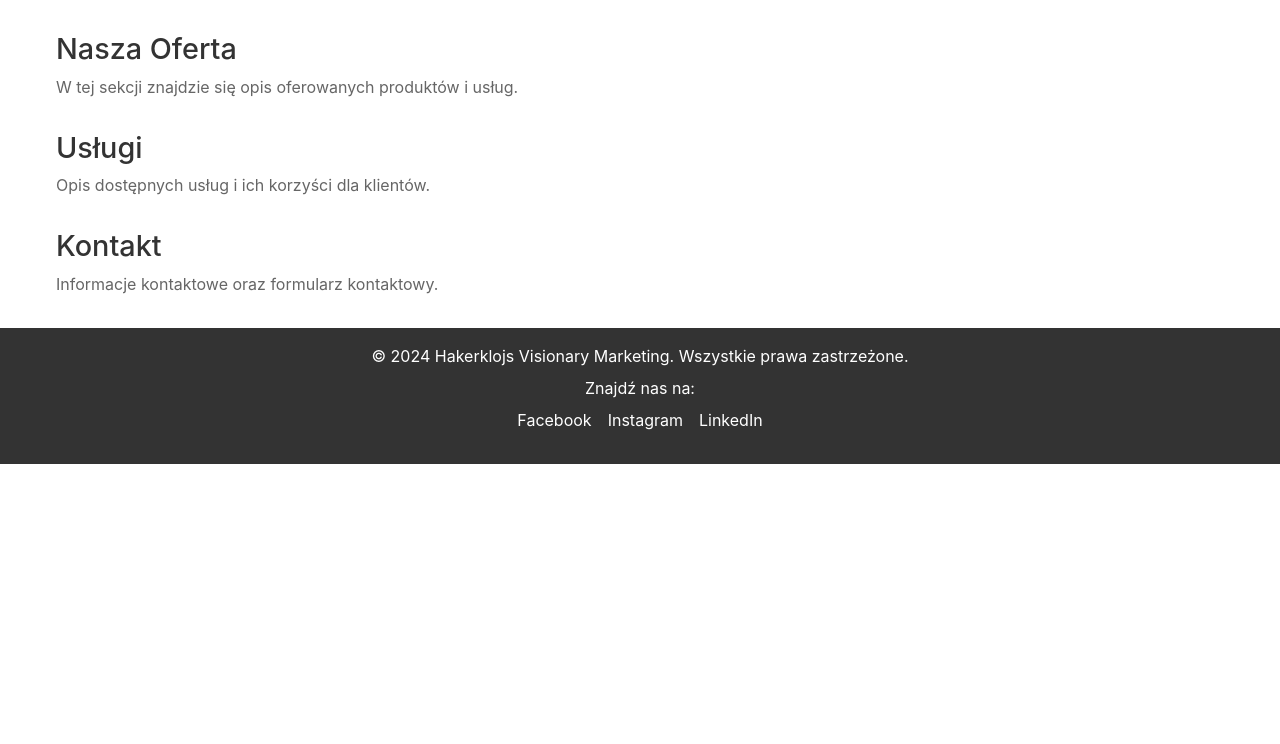
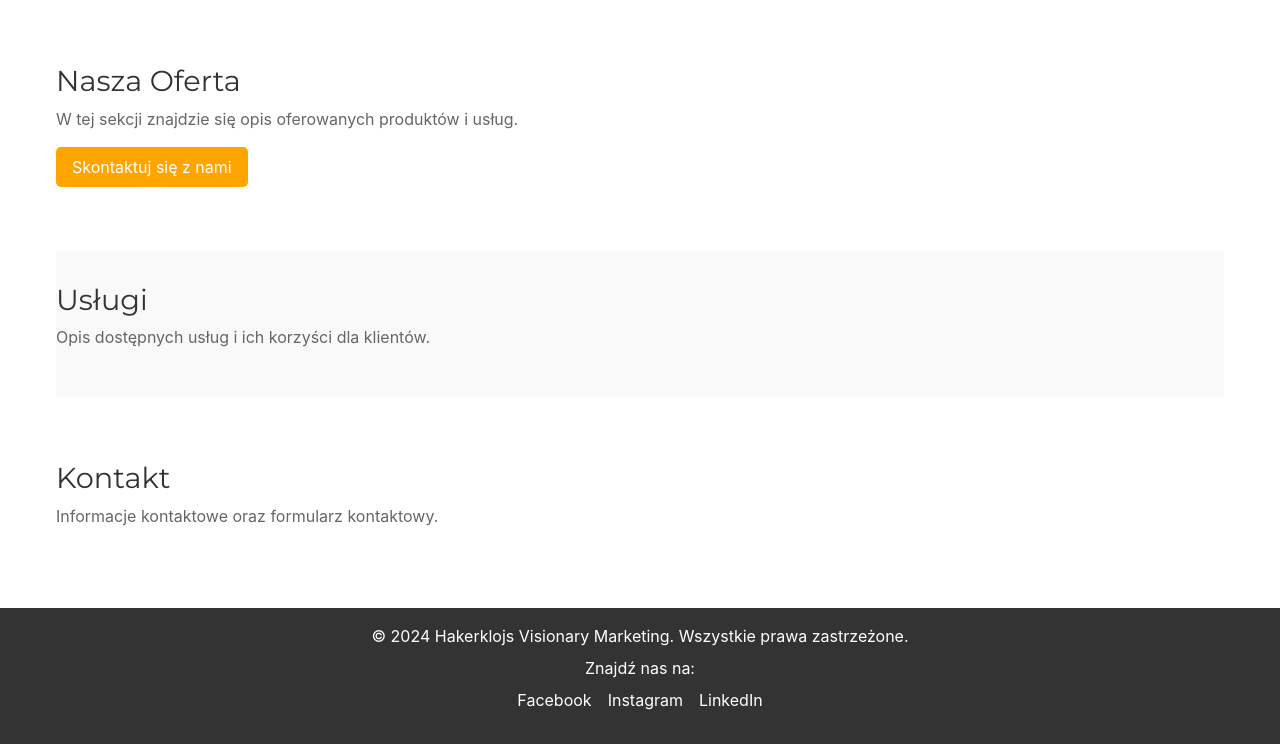
Before and after one commit to patryksobieranskikla/hakerklojs_project, a Flask app: template templates/base.html in a window 1280 px wide. Shown: the part 72-816 px from the top of the page. Before the commit the page ends 536 px from the top, so only its background shows below. Run offline with Flask 3, Linux system fonts and the light colour scheme; the template is opened without the code that fills it, so the values that code supplies are empty; style sheets or scripts are compiled from the project's sources; some libraries are stand-ins or nearby versions.

Commit message:
Dodano rozszerzoną stylizację i animacje do sekcji strony

```diff
--- a/scss/main.scss
+++ b/scss/main.scss
@@ -5,6 +5,62 @@
     margin: 0;
     padding: 0;
     box-sizing: border-box;
+}
+// Kolory
+$primary-color: #333;
+$secondary-color: #ffa500;
+$background-color: #f4f4f4;
+$text-color: #333;
+$link-hover-color: #e69500;
+
+// Typografia
+body {
+    font-family: 'Roboto', sans-serif;
+    color: $text-color;
+    background-color: $background-color;
+    line-height: 1.6;
+}
+
+h1, h2, h3 {
+    font-family: 'Montserrat', sans-serif;
+    color: $primary-color;
+}
+
+a {
+    color: $secondary-color;
+    text-decoration: none;
+
+    &:hover {
+        color: $link-hover-color;
+    }
+}
+// Stylizacja przycisków CTA
+.cta-button {
+    display: inline-block;
+    background-color: $secondary-color;
+    color: #fff;
+    padding: 0.5rem 1.5rem;
+    font-size: 1rem;
+    border-radius: 5px;
+    transition: background-color 0.3s ease, transform 0.2s ease;
+    text-align: center;
+
+    &:hover {
+        background-color: $link-hover-color;
+        transform: translateY(-2px);
+    }
+}
+// Animacje dla sekcji
+section {
+    opacity: 0;
+    transform: translateY(20px);
+    transition: opacity 0.5s ease, transform 0.5s ease;
+}
+
+// Klasa, która będzie dodawana w JavaScript, aby uruchomić animację
+.section-visible {
+    opacity: 1;
+    transform: translateY(0);
 }
 
 body {
@@ -215,3 +271,20 @@ footer {
         padding: 0.4rem 0.8rem;
     }
 }
+
+// Stylizacja sekcji
+#oferta, #uslugi, #kontakt {
+    padding: 2rem 0;
+}
+
+#oferta {
+    background-color: #ffffff;
+}
+
+#uslugi {
+    background-color: #f9f9f9;
+}
+
+#kontakt {
+    background-color: #ffffff;
+}
--- a/templates/base.html
+++ b/templates/base.html
@@ -1,12 +1,15 @@
 <!DOCTYPE html>
 <html lang="pl">
 <head>
+    <!-- Dodaj ten kod przed innymi linkami do stylów -->
+    <link rel="stylesheet" href="https://fonts.googleapis.com/css2?family=Roboto:wght@400;700&family=Montserrat:wght@400;700&display=swap">
+    <link rel="stylesheet" href="{{ url_for('static', filename='css/main.css') }}">
     <meta charset="UTF-8">
     <meta name="viewport" content="width=device-width, initial-scale=1.0">
     <title>Hakerklojs Visionary Marketing</title>
     <link rel="stylesheet" href="{{ url_for('static', filename='css/main.css') }}">
-     <!-- Inne znaczniki head -->
-     <link rel="stylesheet" href="https://stackpath.bootstrapcdn.com/bootstrap/4.5.2/css/bootstrap.min.css">
+    <!-- Inne znaczniki head -->
+    <link rel="stylesheet" href="https://stackpath.bootstrapcdn.com/bootstrap/4.5.2/css/bootstrap.min.css">
 </head>
 <body>
 
@@ -35,6 +38,7 @@
         <section id="oferta">
             <h2>Nasza Oferta</h2>
             <p>W tej sekcji znajdzie się opis oferowanych produktów i usług.</p>
+            <a href="#kontakt" class="cta-button">Skontaktuj się z nami</a>
         </section>
 
         <!-- Placeholder dla sekcji usługi -->
@@ -71,5 +75,23 @@
             });
         });
     </script>
+
+    <script>
+        document.addEventListener("DOMContentLoaded", () => {
+            const sections = document.querySelectorAll("section");
+
+            const revealSection = () => {
+                sections.forEach(section => {
+                    const sectionTop = section.getBoundingClientRect().top;
+                    if (sectionTop < window.innerHeight - 100) {
+                        section.classList.add("section-visible");
+                    }
+                });
+            };
+
+            window.addEventListener("scroll", revealSection);
+            revealSection();
+        });
+    </script>
 </body>
 </html>
```
